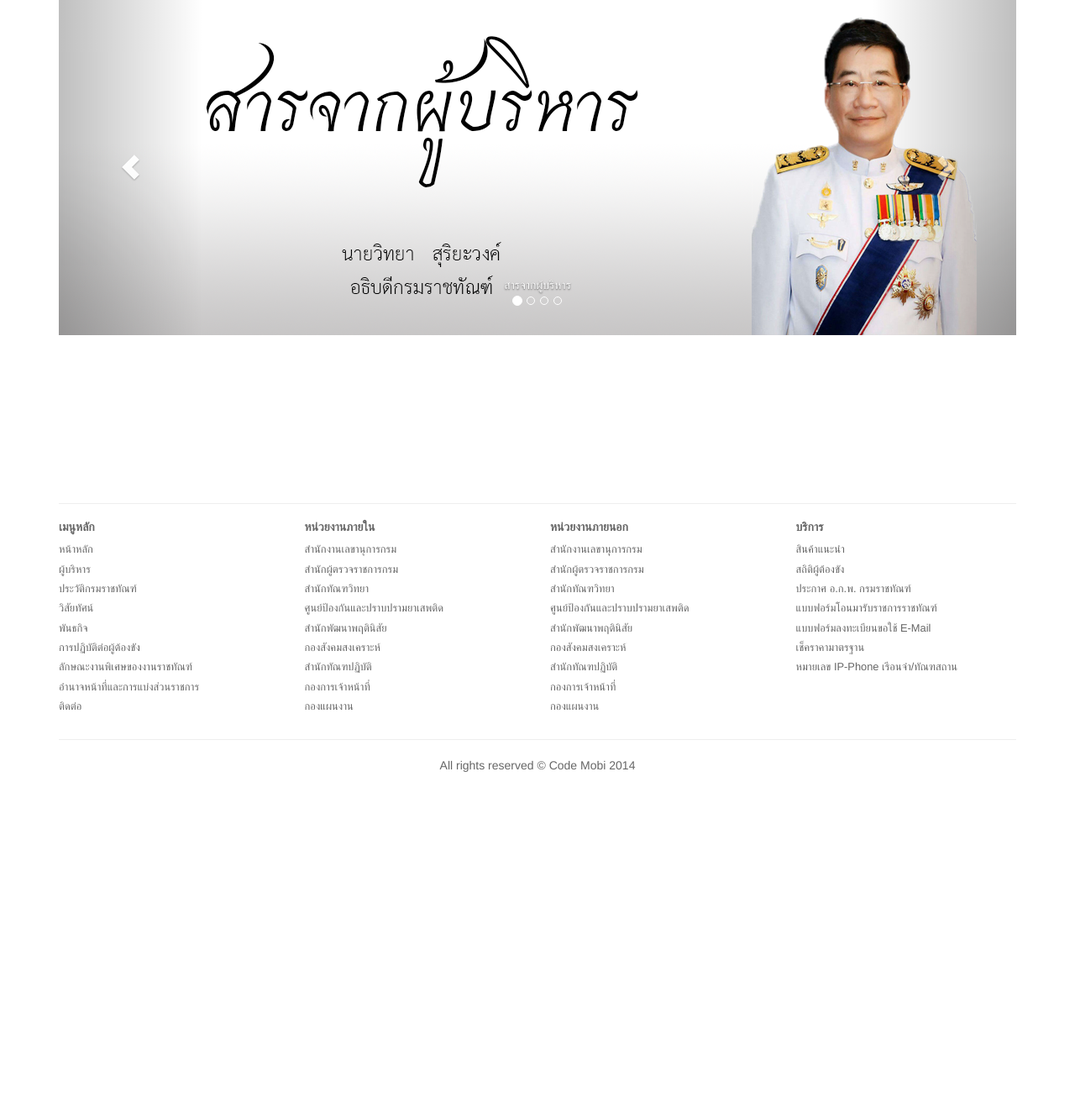
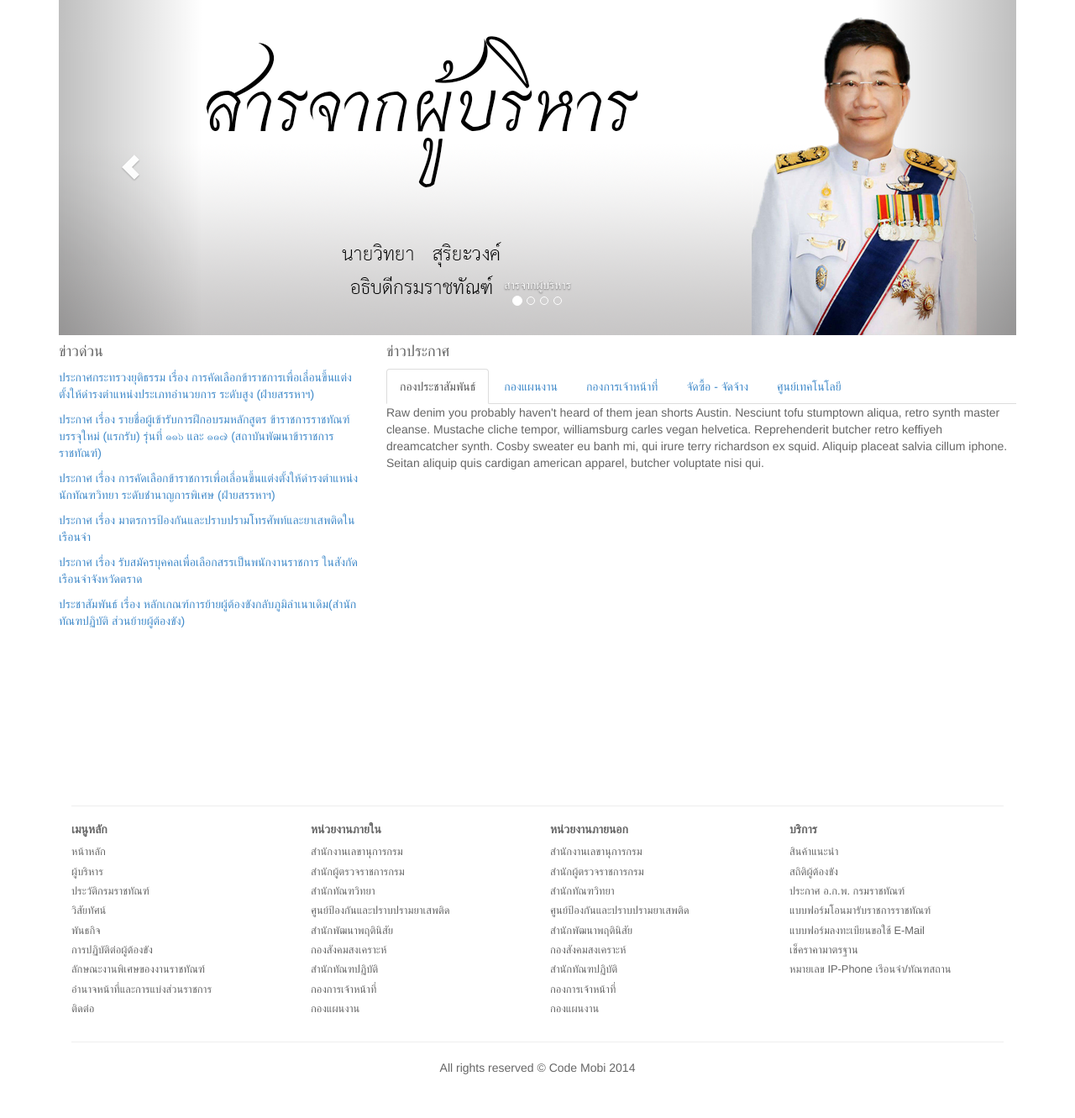
Before and after one commit to LuciferUltraM/correct.go.th, a PHP site: page / in a window 1280 px wide. Shown: the part 193-1524 px from the top of the page at 84% size. Before the commit the page ends 1112 px from the top, so only its background shows below. Run offline with PHP 8.4, Linux system fonts and the light colour scheme; some libraries are stand-ins or nearby versions.

Commit message:
add news section

```diff
--- a/css/custom.css
+++ b/css/custom.css
@@ -1,3 +1,8 @@
+.magazine-cover img {
+	width: 150px;
+	height: 190px;
+}
+
 .external-link img {
 	width: 180px;
 	height: 52px;
--- a/index.html
+++ b/index.html
@@ -4,8 +4,8 @@
     <meta charset="utf-8">
     <meta http-equiv="X-UA-Compatible" content="IE=edge">
     <meta name="viewport" content="width=device-width, initial-scale=1.0">
-    <meta name="description" content="Yet another megamenu for Bootstrap 3">
-    <meta name="author" content="@geedmo">
+    <meta name="description" content="Department of Corrections by Code Mobi Co.,Ltd.">
+    <meta name="author" content="@ultram5">
     <title>Department of Corrections</title>
     <!-- Bootstrap and demo CSS -->
     <link href="bootstrap-3.2.0-dist/css/bootstrap.min.css" rel="stylesheet">
@@ -50,7 +50,7 @@
 
              <!-- Pictures -->
             <li class="dropdown yamm-fw"><a href="#" data-toggle="dropdown" class="dropdown-toggle">รายงาน / วารสาร<b class="caret"></b></a>
-              <ul class="dropdown-menu">
+              <ul class="dropdown-menu magazine-cover">
                 <li>
                   <div class="yamm-content">
                     <div class="row">
@@ -67,7 +67,7 @@
 					  	<a href="#" class="thumbnail"><img alt="150x190" src="images/Journal1_57.jpg"></a>
 					  </div>
 					  <div class="col-xs-6 col-sm-2">
-                      	<p>วารสาร/จุลสาร กสส.</p>
+                      	<p>วารสาร กสส.</p>
 					  	<a href="#" class="thumbnail"><img alt="150x190" src="images/cover_quality_people.jpg"></a>
 					  </div>
                     </div>
@@ -174,12 +174,46 @@
     <!-- News -->
 	<div class="container">
 
+	<div class="row">
+			<div class="hotnews col-xs-6 col-md-4">
+			<h4>ข่าวด่วน</h4>
+			<p><a href="#">ประกาศกระทรวงยุติธรรม เรื่อง การคัดเลือกข้าราชการเพื่อเลื่อนขึ้นแต่งตั้งให้ดำรงตำแหน่งประเภทอำนวยการ ระดับสูง (ฝ่ายสรรหาฯ)</a></p>
+			<p><a href="#">ประกาศ เรื่อง รายชื่อผู้เข้ารับการฝึกอบรมหลักสูตร ข้าราชการราชทัณฑ์บรรจุใหม่ (แรกรับ) รุ่นที่ ๑๑๖ และ ๑๑๗ (สถาบันพัฒนาข้าราชการราชทัณฑ์)</a></p>
+			<p><a href="#">ประกาศ เรื่อง การคัดเลือกข้าราชการเพื่อเลื่อนขึ้นแต่งตั้งให้ดำรงตำแหน่งนักทัณฑวิทยา ระดับชำนาญการพิเศษ (ฝ่ายสรรหาฯ)</a></p>
+			<p><a href="#">ประกาศ เรื่อง มาตรการป้องกันและปราบปรามโทรศัพท์และยาเสพติดในเรือนจำ</a></p>
+			<p><a href="#">ประกาศ  เรื่อง รับสมัครบุคคลเพื่อเลือกสรรเป็นพนักงานราชการ ในสังกัดเรือนจำจังหวัดตราด</a></p>
+			<p><a href="#">ประชาสัมพันธ์  เรื่อง หลักเกณฑ์การย้ายผู้ต้องขังกลับภูมิลำเนาเดิม(สำนักทัณฑปฏิบัติ ส่วนย้ายผู้ต้องขัง)</a></p>
 
+			</div>
+
+	<div class="annoucenews col-xs-12 col-md-8">
+	<h4>ข่าวประกาศ</h4>
+    <ul id="myTab" class="nav nav-tabs" role="tablist">
+      <li class="active"><a href="#home" role="tab" data-toggle="tab">กองประชาสัมพันธ์</a></li>
+      <li class=""><a href="#profile" role="tab" data-toggle="tab">กองแผนงาน</a></li>
+	  <li class=""><a href="#profile" role="tab" data-toggle="tab">กองการเจ้าหน้าที่</a></li>
+  	  <li class=""><a href="#profile" role="tab" data-toggle="tab">จัดซื้อ - จัดจ้าง</a></li>
+  	  <li class=""><a href="#profile" role="tab" data-toggle="tab">ศูนย์เทคโนโลยี</a></li>
+    </ul>
+		    <div id="myTabContent" class="tab-content">
+		      <div class="tab-pane fade active in" id="home">
+		        <p>Raw denim you probably haven't heard of them jean shorts Austin. Nesciunt tofu stumptown aliqua, retro synth master cleanse. Mustache cliche tempor, williamsburg carles vegan helvetica. Reprehenderit butcher retro keffiyeh dreamcatcher synth. Cosby sweater eu banh mi, qui irure terry richardson ex squid. Aliquip placeat salvia cillum iphone. Seitan aliquip quis cardigan american apparel, butcher voluptate nisi qui.</p>
+		      </div>
+		      <div class="tab-pane fade" id="profile">
+		        <p>Food truck fixie locavore, accusamus mcsweeney's marfa nulla single-origin coffee squid. Exercitation +1 labore velit, blog sartorial PBR leggings next level wes anderson artisan four loko farm-to-table craft beer twee. Qui photo booth letterpress, commodo enim craft beer mlkshk aliquip jean shorts ullamco ad vinyl cillum PBR. Homo nostrud organic, assumenda labore aesthetic magna delectus mollit. Keytar helvetica VHS salvia yr, vero magna velit sapiente labore stumptown. Vegan fanny pack odio cillum wes anderson 8-bit, sustainable jean shorts beard ut DIY ethical culpa terry richardson biodiesel. Art party scenester stumptown, tumblr butcher vero sint qui sapiente accusamus tattooed echo park.</p>
+		      </div>
+		      <div class="tab-pane fade" id="dropdown1">
+		        <p>Etsy mixtape wayfarers, ethical wes anderson tofu before they sold out mcsweeney's organic lomo retro fanny pack lo-fi farm-to-table readymade. Messenger bag gentrify pitchfork tattooed craft beer, iphone skateboard locavore carles etsy salvia banksy hoodie helvetica. DIY synth PBR banksy irony. Leggings gentrify squid 8-bit cred pitchfork. Williamsburg banh mi whatever gluten-free, carles pitchfork biodiesel fixie etsy retro mlkshk vice blog. Scenester cred you probably haven't heard of them, vinyl craft beer blog stumptown. Pitchfork sustainable tofu synth chambray yr.</p>
+		      </div>
+		      <div class="tab-pane fade" id="dropdown2">
+		        <p>Trust fund seitan letterpress, keytar raw denim keffiyeh etsy art party before they sold out master cleanse gluten-free squid scenester freegan cosby sweater. Fanny pack portland seitan DIY, art party locavore wolf cliche high life echo park Austin. Cred vinyl keffiyeh DIY salvia PBR, banh mi before they sold out farm-to-table VHS viral locavore cosby sweater. Lomo wolf viral, mustache readymade thundercats keffiyeh craft beer marfa ethical. Wolf salvia freegan, sartorial keffiyeh echo park vegan.</p>
+		      </div>
+		    </div>
+	</div>
 	</div>
 
+    <!-- Footer -->
     <div class="container">
-
-      <!-- Footer -->
       <footer>
         <hr>
         <div class="row">
```
